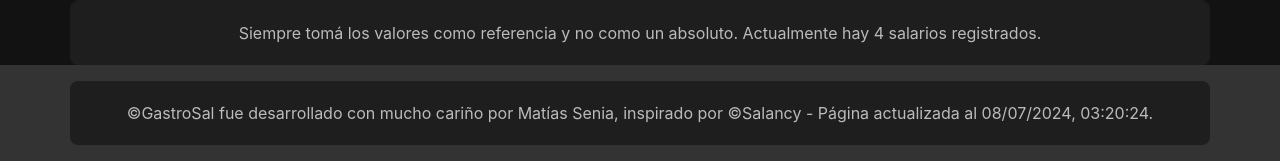
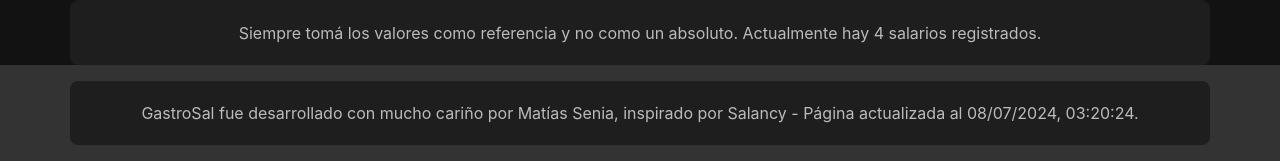
Before and after one commit to matiassenia/gastrosal, a Django app: page /data_list/ in a window 1280 px wide. Shown: the part 650-811 px from the top of the page. Run offline with Django 5.2, Linux system fonts and the light colour scheme; data comes from the database, SQL or seed files in the repository; some libraries are stand-ins or nearby versions.

Commit message:
a modify

```diff
--- a/jobdata/templates/jobdata/base.html
+++ b/jobdata/templates/jobdata/base.html
@@ -24,7 +24,7 @@
     {% block footer %}
     <footer class="footer mt-auto py-3 bg-light">
         <div class="container text-center">
-            <span class="text-muted">©GastroSal fue desarrollado con mucho cariño por Matías Senia, inspirado por ©Salancy - Página actualizada al {{ date }}, {{ time }}. </span>
+            <span class="text-muted">GastroSal fue desarrollado con mucho cariño por Matías Senia, inspirado por Salancy - Página actualizada al {{ date }}, {{ time }}. </span>
         </div>
     </footer>
     {% endblock %}
```
